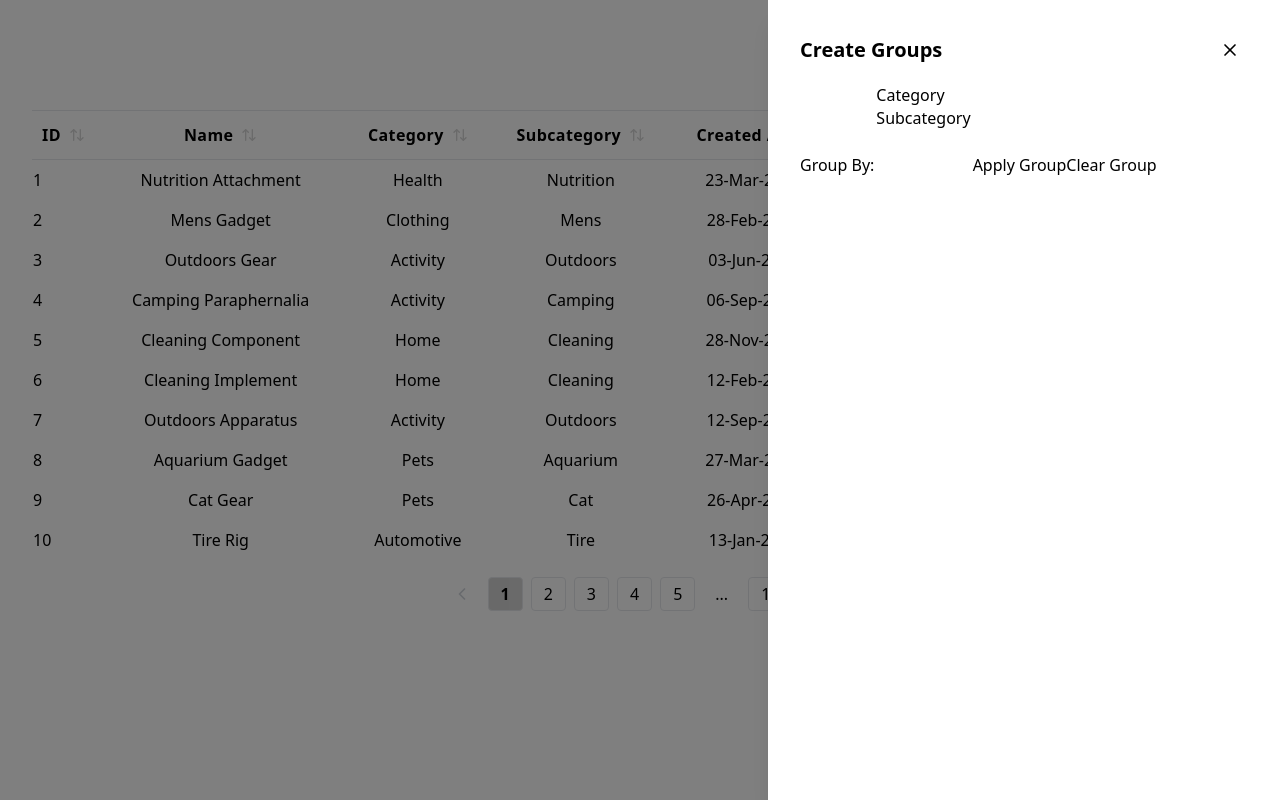
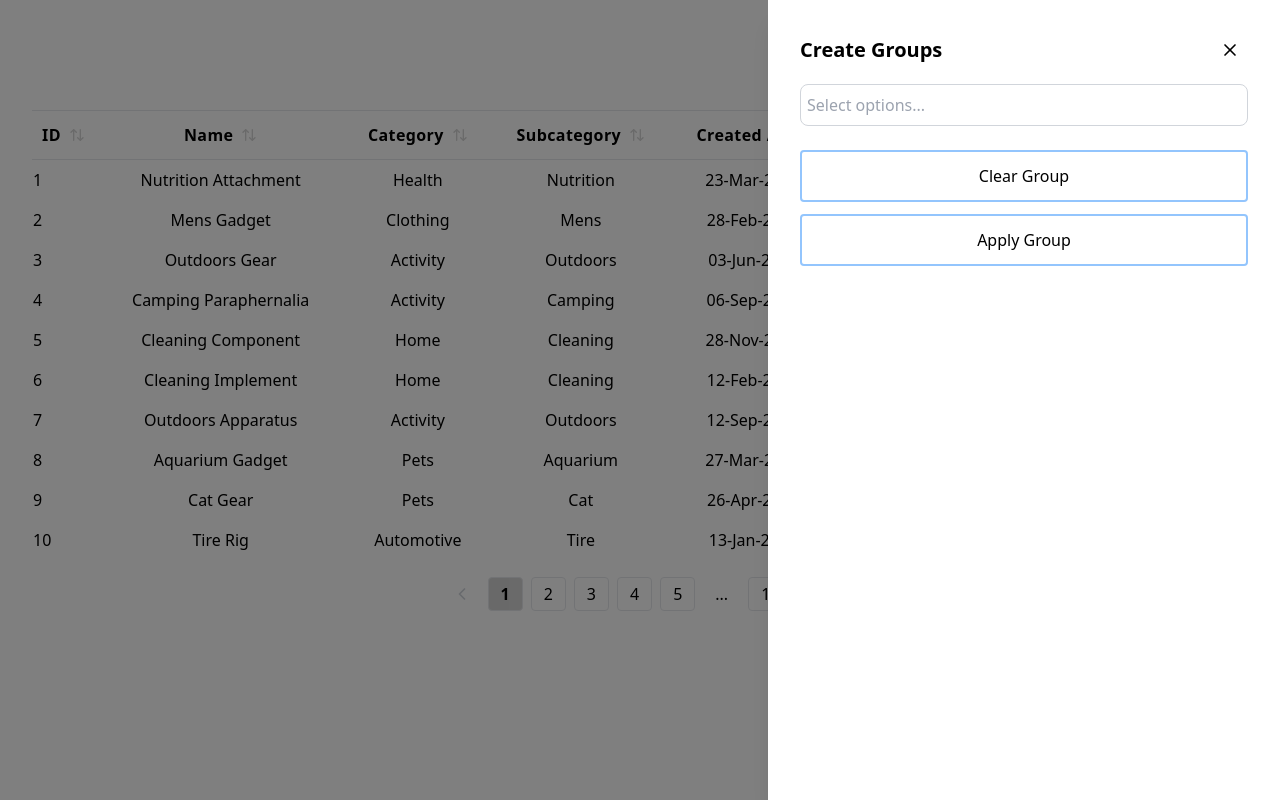
Before and after one commit to ShivangamSoni/products-table, a React (Vite) app: page / in a window 1280 px wide. Built offline with nearby package versions, Linux system fonts and the light colour scheme.

Commit message:
Update: Use MultiSelect with Group

```diff
--- a/src/components/products/SIdePanels/Group.tsx
+++ b/src/components/products/SIdePanels/Group.tsx
@@ -1,3 +1,5 @@
+import { MultiSelect } from "../../MultiSelect";
+
 export default function Group({
     selectedGroupBy,
     onChange,
@@ -9,27 +11,26 @@ export default function Group({
     onApply: () => void;
     onClear: () => void;
 }) {
-    const handleSelectionChange = (e: React.ChangeEvent<HTMLSelectElement>) => {
-        const options = Array.from(e.target.selectedOptions).map(
-            (opt) => opt.value
-        );
-        onChange(options);
-    };
-
     return (
         <div>
-            <label htmlFor="grouping">Group By:</label>
-            <select
-                id="grouping"
-                multiple
-                value={selectedGroupBy}
-                onChange={handleSelectionChange}
+            <MultiSelect
+                options={["category", "subcategory"]}
+                selectedOptions={selectedGroupBy}
+                onChange={onChange}
+            />
+
+            <button
+                className="mb-3 mt-6 outline-none w-full text-center p-3 border-2 border-blue-300 rounded hover:bg-gray-100 focus-visible:bg-gray-100"
+                onClick={onClear}
             >
-                <option value="category">Category</option>
-                <option value="subcategory">Subcategory</option>
-            </select>
-            <button onClick={onApply}>Apply Group</button>
-            <button onClick={onClear}>Clear Group</button>
+                Clear Group
+            </button>
+            <button
+                className="outline-none w-full text-center p-3 border-2 border-blue-300 rounded hover:bg-gray-100 focus-visible:bg-gray-100"
+                onClick={onApply}
+            >
+                Apply Group
+            </button>
         </div>
     );
 }
```
